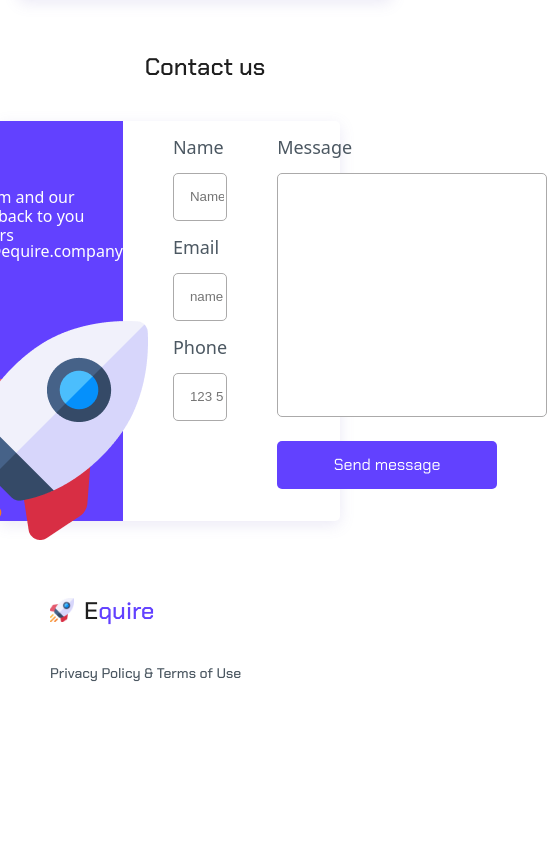
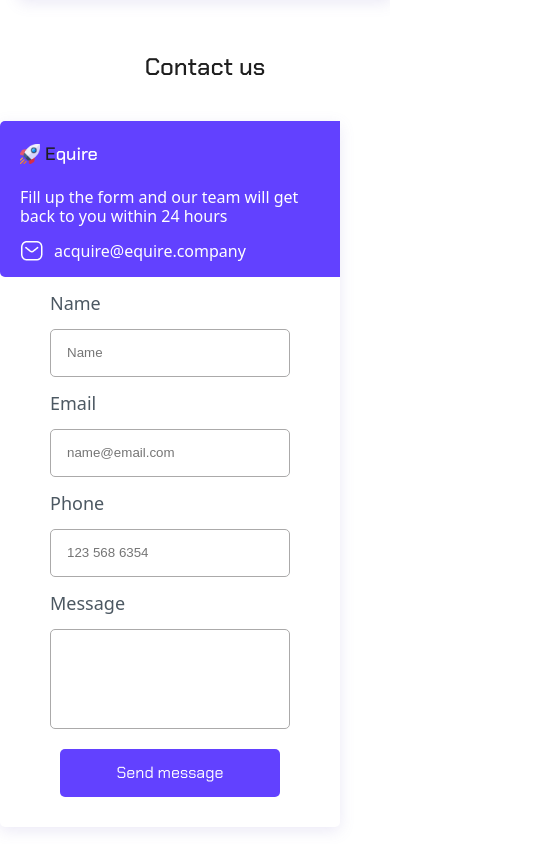
Before and after one commit to Arthur7711/lending-Page, a React (Create React App) app: page / in a window 390 px wide. Shown: the part 5860-6704 px from the top of the page, 547 px wide, since content can reach past the window. Before the commit the page ends 6592 px from the top, so only its background shows below. Built offline with nearby package versions, Linux system fonts and the light colour scheme.

Commit message:
feat:(adaptive contactus)

```diff
--- a/src/components/contact/Contact.module.css
+++ b/src/components/contact/Contact.module.css
@@ -16,6 +16,7 @@
 }
 .left .text {
   height: 38px;
+  max-width: 389px;
   font-family: "Noto Sans";
   font-size: 16px;
   line-height: 19px;
@@ -75,7 +76,6 @@
 }
 .forinps input {
   width: 100%;
-  max-width: 330px;
   height: 48px;
   border: 1px solid #abaaaa;
   box-sizing: border-box;
@@ -124,3 +124,39 @@
 .button p {
   color: #ffffff;
 }
+@media (max-width: 1050px) {
+  .right {
+    display: grid;
+    grid-template-columns: 100%;
+    grid-template-rows: auto;
+  }
+  .forMessage input {
+    width: 100%;
+    max-width: 383px;
+    height: 100px;
+    border: 1px solid #abaaaa;
+    box-sizing: border-box;
+    border-radius: 5px;
+  }
+  .forMessage {
+    margin: 0 50px 0 50px;
+  }
+  .compBtn {
+    display: flex;
+    justify-content: center;
+    margin-bottom: 30px;
+    margin-right: 0;
+  }
+}
+@media (max-width: 610px) {
+  .contact {
+    display: grid;
+    grid-template-columns: 100%;
+  }
+  .imgBox {
+    display: none;
+  }
+  .left {
+    max-width: 650px;
+  }
+}
```
